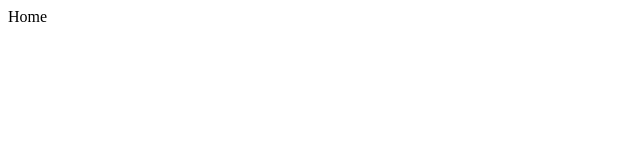
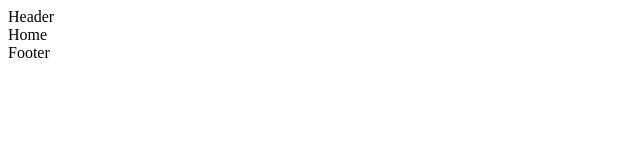
Before and after one commit to wrotewrong/instytut_tp, a React (Create React App) app in the folder client/: page / in a window 1280 px wide. Shown: the top 160 px of the page, without its empty margins (0-640 px from the left). Built offline with nearby package versions, Linux system fonts and the light colour scheme.

Commit message:
Add basic layout components

```diff
--- a/client/src/App.js
+++ b/client/src/App.js
@@ -5,9 +5,11 @@ import { Sexology } from './components/pages/Sexology/sexology';
 import { Diagnostics } from './components/pages/Diagnostics/diagnostics';
 import { Contact } from './components/pages/Contact/contact';
 import { NotFound } from './components/pages/NotFound/notFound';
+import { Main } from './components/layout/Main/main';
 
 export function App() {
   return (
+    <Main>
       <Routes>
         <Route path='/' element={<Home />} />
         <Route path='/psychotherapy' element={<Psychotherapy />} />
@@ -16,5 +18,6 @@ export function App() {
         <Route path='/contact' element={<Contact />} />
         <Route path='*' element={<NotFound />} />
       </Routes>
+    </Main>
   );
 }
--- /dev/null
+++ b/client/src/components/layout/Footer/footer.js
@@ -0,0 +1,3 @@
+export function Footer() {
+  return <div>Footer</div>;
+}
--- /dev/null
+++ b/client/src/components/layout/Header/header.js
@@ -0,0 +1,3 @@
+export function Header() {
+  return <div>Header</div>;
+}
--- /dev/null
+++ b/client/src/components/layout/Main/main.js
@@ -0,0 +1,12 @@
+import { Footer } from '../Footer/footer';
+import { Header } from '../Header/header';
+
+export function Main({ children }) {
+  return (
+    <>
+      <Header />
+      {children}
+      <Footer />
+    </>
+  );
+}
--- /dev/null
+++ b/client/src/components/layout/NavBar/navBar.js
@@ -0,0 +1,3 @@
+export function NavBar() {
+  return <div>NavBar</div>;
+}
```
Lines whose indentation alone changed are shown as unchanged.
